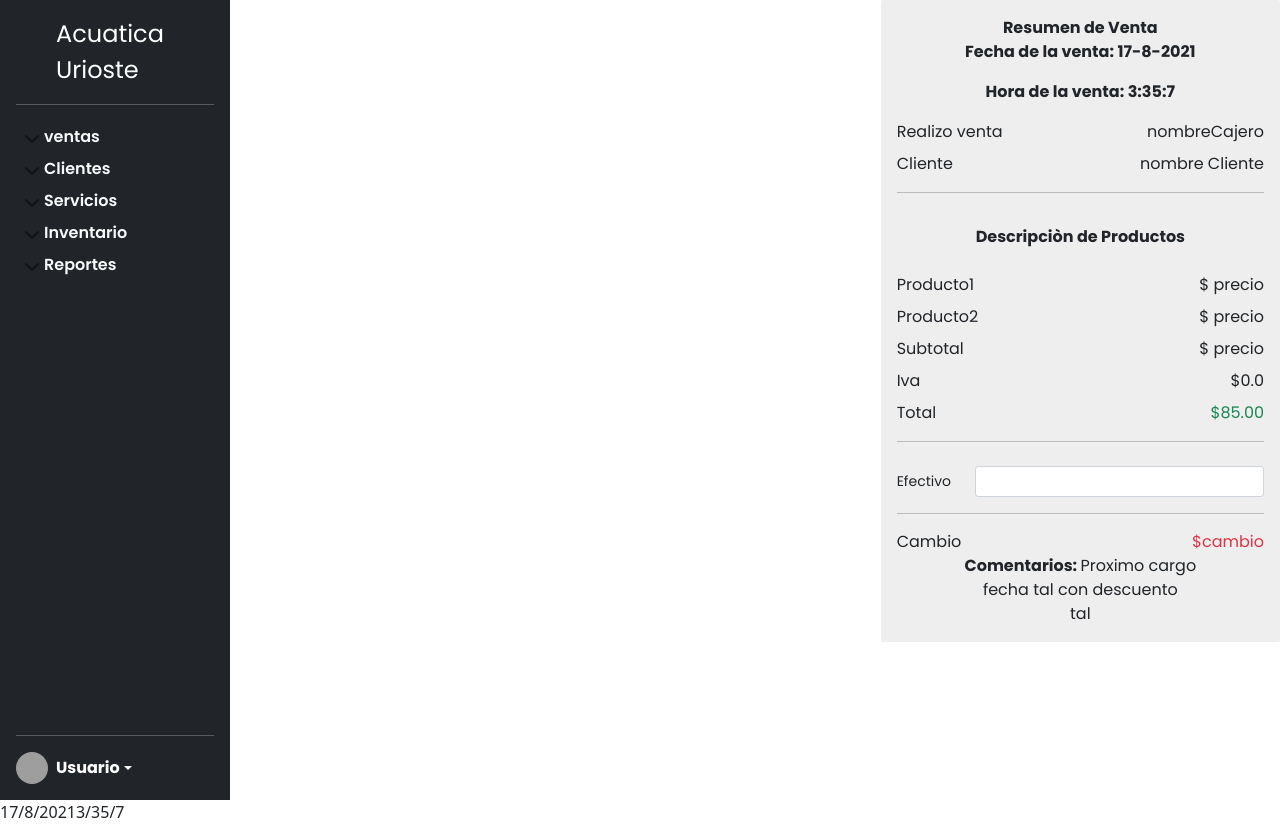
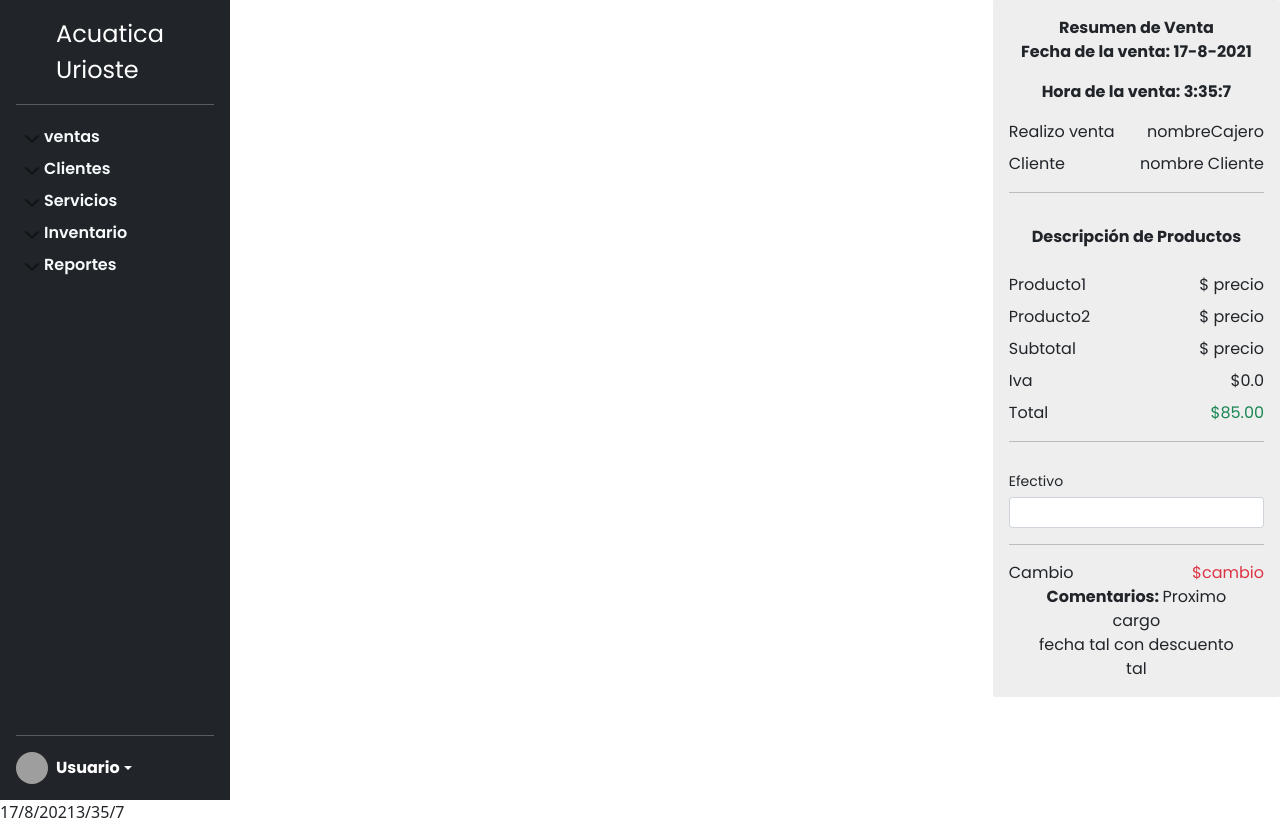
Before and after one commit to donovan-vargas/urioste, a Django app: a page that uses acuatica/templates/ticket.html in a window 1280 px wide. Run offline with Django 3.2, Linux system fonts and the light colour scheme; some libraries are stand-ins or nearby versions; grey boxes are pictures that could not be loaded.

Commit message:
ticket width changes

```diff
--- a/acuatica/templates/ticket.html
+++ b/acuatica/templates/ticket.html
@@ -1,7 +1,7 @@
 {% extends "acuatica/acuatica.html" %}{% load static %}
 {% block title %}ticket{% endblock %}
 {% block right_content %}
-<div class="position-absolute top-200px end-0">
+<div class="position-absolute top-200px end-0" style="width: 76mm;">
             <div class="bg-pay p-3 text-center">
                 <span class="font-weight-bold" >Resumen de Venta</span>
                 <div class="fecha">
@@ -11,30 +11,30 @@
                     <p class="font-weight-bold" id="horaventa">Hora</p>
                 </div>
                 <div class="d-flex justify-content-between mt-2">
-                    <span class="fw-500">Realizo venta</span><span>nombreCajero</span>
+                    <span class="fw-500 .fs-6 text">Realizo venta</span><span>nombreCajero</span>
                 </div>
                 <div class="d-flex justify-content-between mt-2">
-                    <span class="fw-500">Cliente</span><span>nombre Cliente</span>
+                    <span class="fw-500 .fs-6 text">Cliente</span><span>nombre Cliente</span>
                 </div>
                 <hr/>
                 <div class="bg-pay p-3 text-center">
-                    <span class="font-weight-bold">Descripciòn de Productos</span>
+                    <span class="font-weight-bold">Descripción de Productos</span>
                 </div>
 
                 <div class="d-flex justify-content-between mt-2">
-                    <span class="fw-500">Producto1 </span> <span>$ precio </span>
+                    <span class="fw-500 .fs-6 text">Producto1 </span> <span>$ precio </span>
                 </div>
                 <div class="d-flex justify-content-between mt-2">
-                    <span class="fw-500">Producto2 </span> <span>$ precio </span>
+                    <span class="fw-500 .fs-6 text">Producto2 </span> <span>$ precio </span>
                 </div>
                 <div class="d-flex justify-content-between mt-2">
-                    <span class="fw-500">Subtotal </span> <span>$ precio </span>
+                    <span class="fw-500 .fs-6 text">Subtotal </span> <span>$ precio </span>
                 </div>
                 <div class="d-flex justify-content-between mt-2">
-                    <span class="fw-500">Iva</span> <span>$0.0</span>
+                    <span class="fw-500 .fs-6 text">Iva</span> <span>$0.0</span>
                 </div>
                 <div class="d-flex justify-content-between mt-2">
-                    <span class="fw-500">Total </span>
+                    <span class="fw-500 .fs-6 text">Total </span>
                     <span class="text-success">$85.00</span>
                 </div>
 
```
